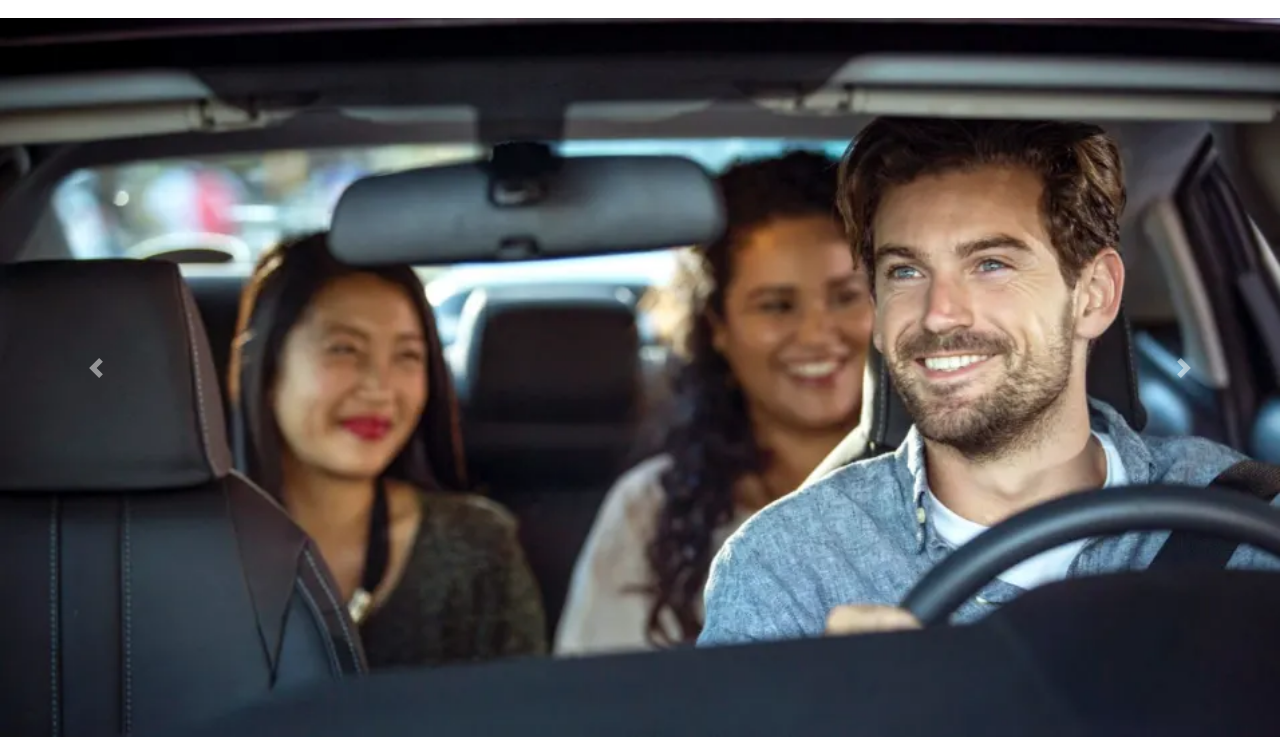
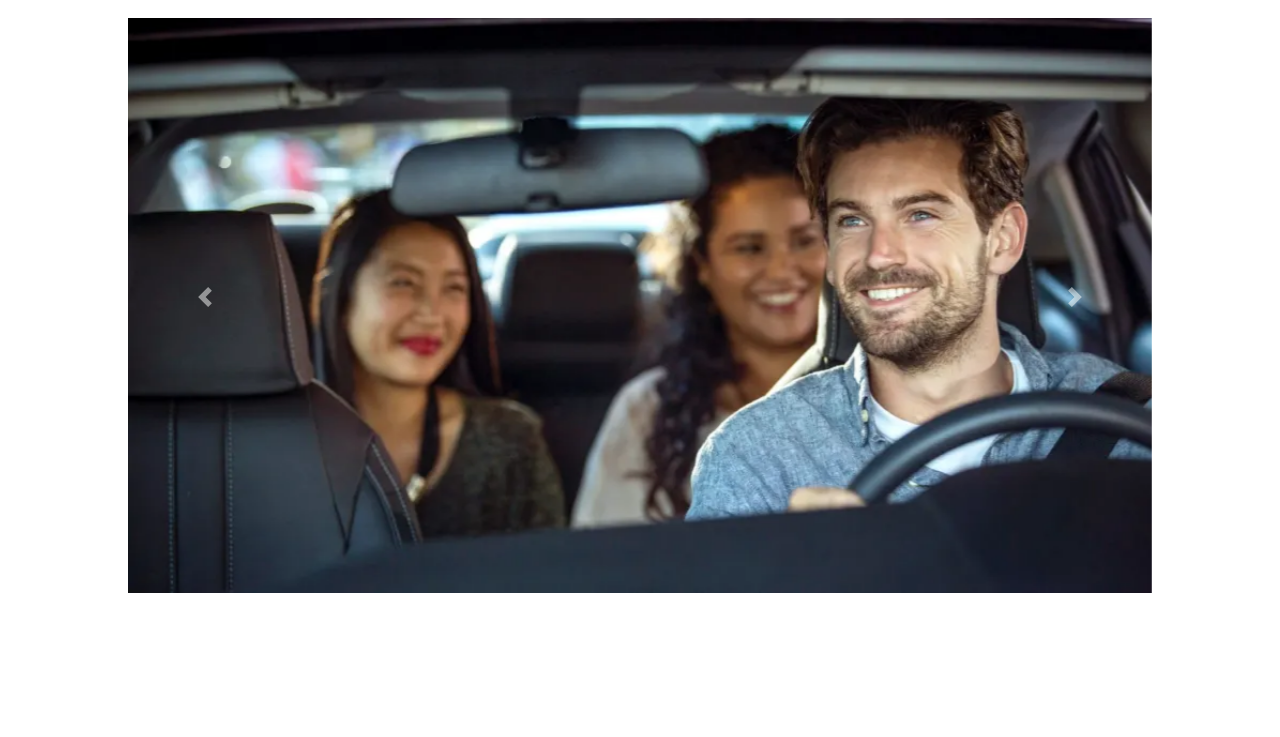
Before and after one commit to LuisG-Custodio/PI-VUPQ, a Flask app: page /index in a window 1280 px wide. Shown: the part 80-817 px from the top of the page. After the commit the page ends 673 px from the top, so only its background shows below. Run offline with Flask 3, Linux system fonts and the light colour scheme; some libraries are stand-ins or nearby versions.

Commit message:
Update styles1.css

```diff
--- a/static/styles1.css
+++ b/static/styles1.css
@@ -43,3 +43,7 @@ a.active, a:hover{
     border:1px solid white;
     transition: .5s;
 }
+.carousel{
+    max-width: 80%;
+    margin: auto;
+}
```
